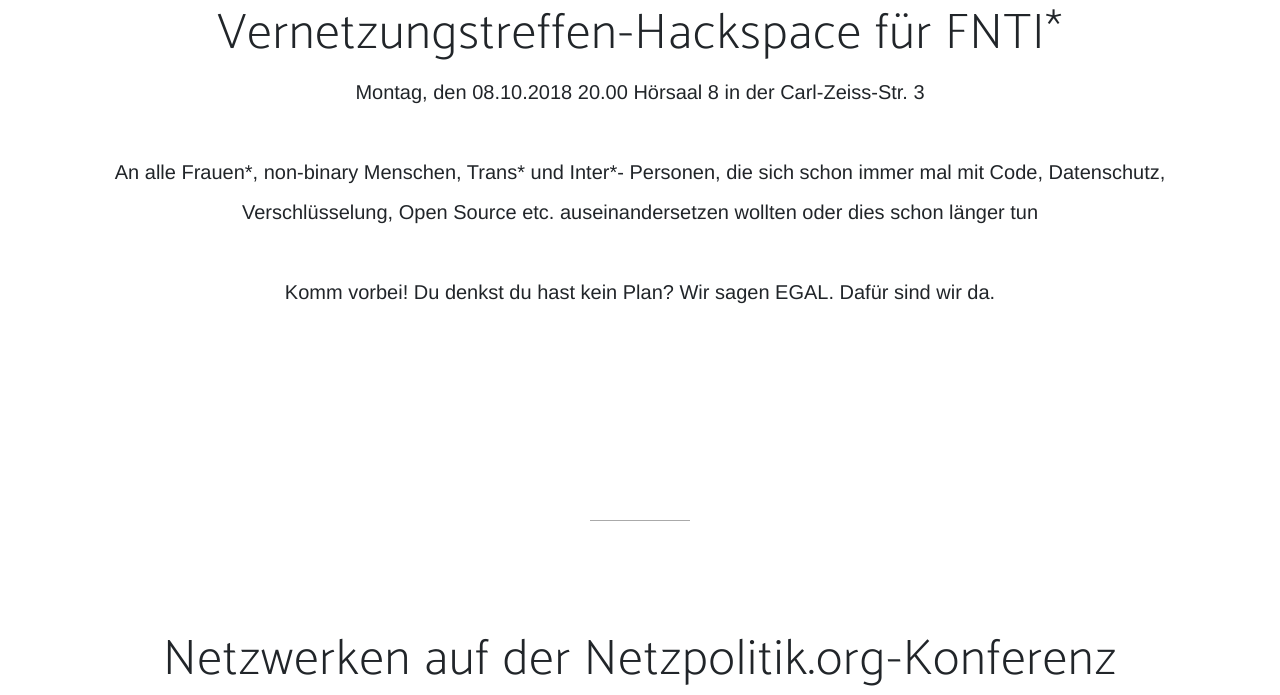
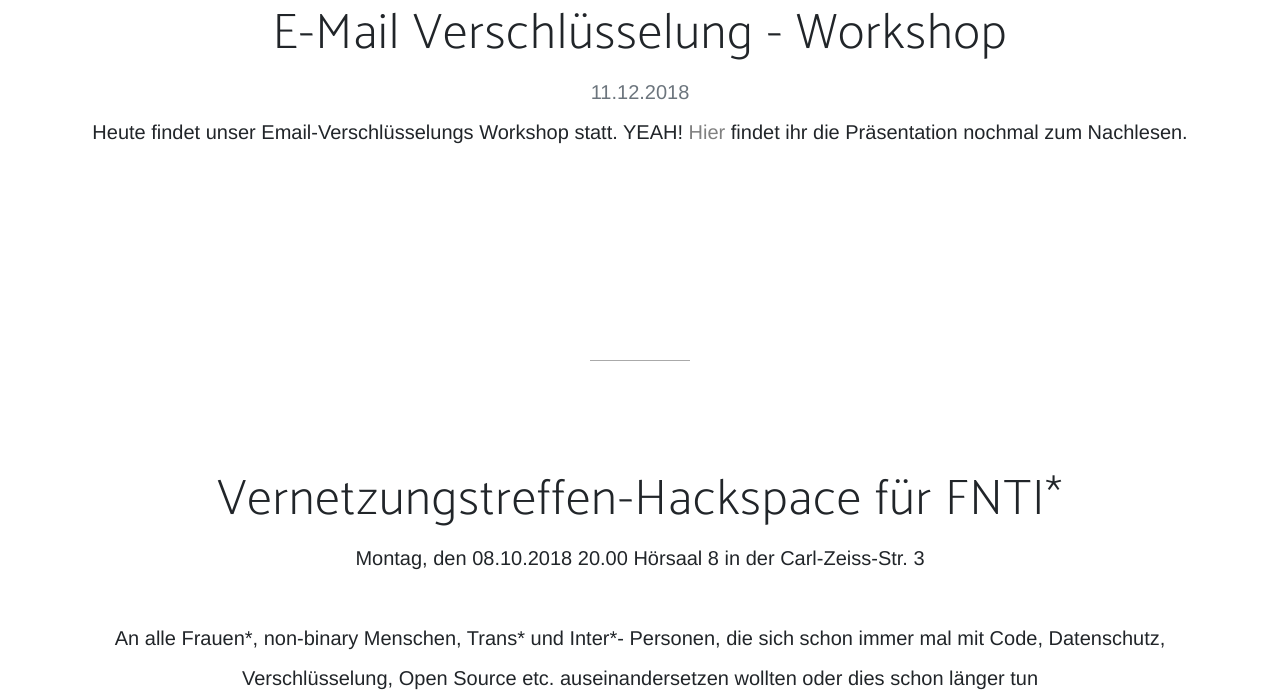
Before and after one commit to binary-bugs/binary-bugy.github.io, a website: page subpages/blog.html in a window 1280 px wide. Shown: the part 96-791 px from the top of the page. Drawn offline with nearby package versions, Linux system fonts and the light colour scheme; a web font is replaced by a local one.

Commit message:
added presentation

```diff
--- a/subpages/blog.html
+++ b/subpages/blog.html
@@ -54,6 +54,27 @@
       </div>
     </nav>
 
+      <section class="features">
+      <div class="container">
+        <div class="section-heading text-center">
+          <h2>E-Mail Verschlüsselung - Workshop  </h2>
+          <p class="text-muted">
+			 <!-- Datum des publishens einfügen-->
+			 11.12.2018
+          </p>
+          <p>
+            Heute findet unser Email-Verschlüsselungs Workshop statt.
+            YEAH!
+            <a href="../pdf/eMailVerschluesselung.pdf">
+				  Hier
+            </a>
+            findet ihr die Präsentation nochmal zum Nachlesen.
+		  </p>
+        </div>
+      </div>
+    </section>
+
+     <hr class="style-blog">
 
      <section class="features">
       <div class="container">
```
Also changed, not shown: index.html (+3 -1 lines), 1 other file.
